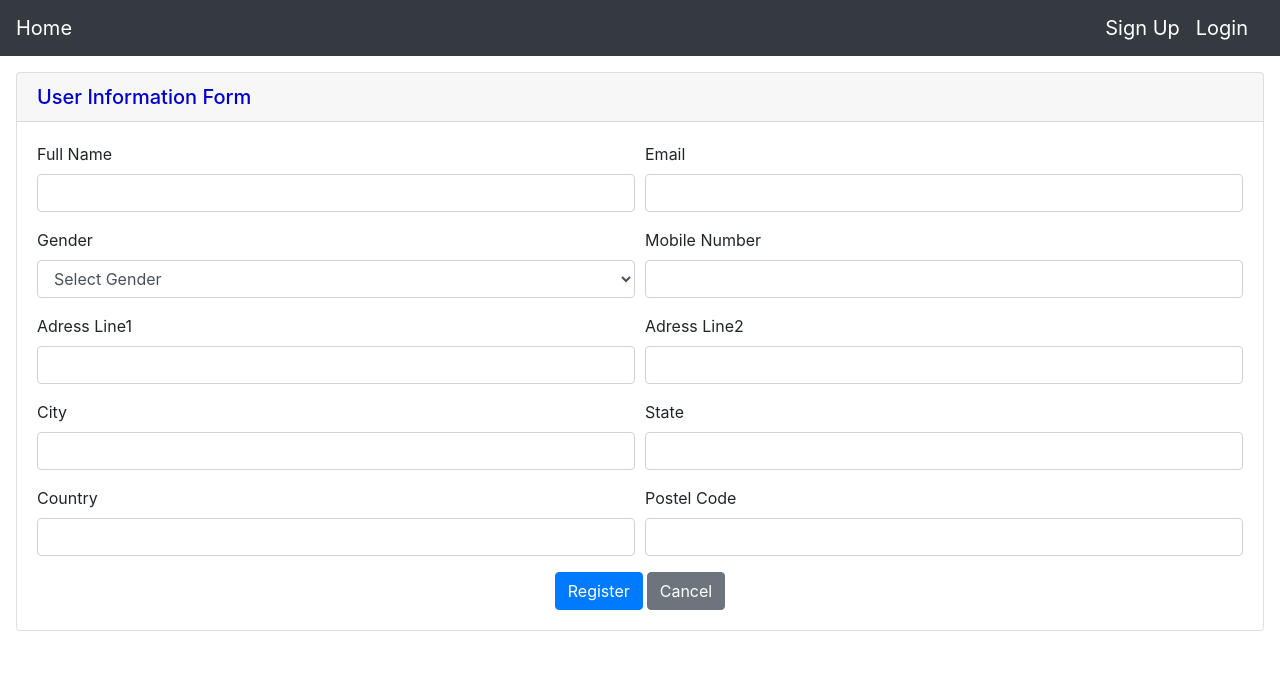
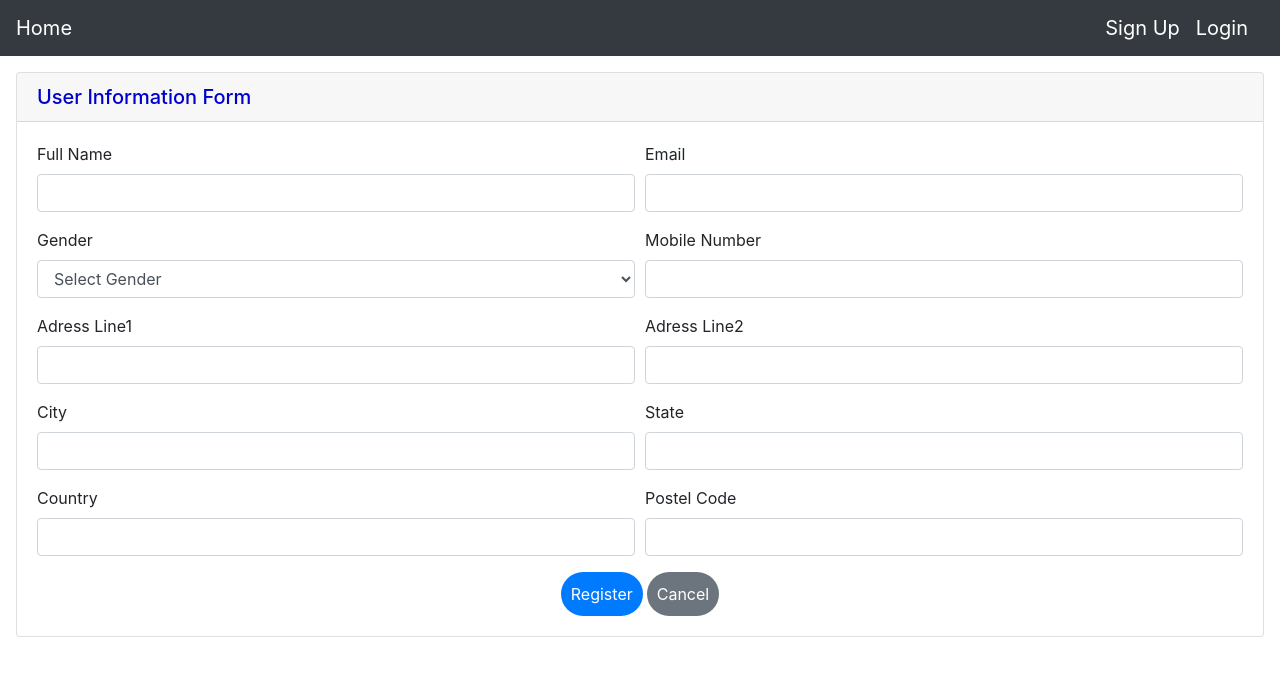
Before and after one commit to manjunatha96/Angular-Front, an Angular app: page /info in a window 1280 px wide. Shown: the top 676 px of the page. Built offline with nearby package versions, Linux system fonts and the light colour scheme.

Commit message:
third commit

```diff
--- a/src/app/Shared/login/login.model.ts
+++ b/src/app/Shared/login/login.model.ts
@@ -1,2 +1,5 @@
 export class Login {
+    email:String;
+    password:String;
+    token:String;
 }
--- a/src/app/Shared/login/login.service.ts
+++ b/src/app/Shared/login/login.service.ts
@@ -1,9 +1,18 @@
 import { Injectable } from '@angular/core';
+
+import { Login } from './login.model'
+import { HttpClient } from '@angular/common/http';
+import { Observable } from 'rxjs';
 
 @Injectable({
   providedIn: 'root'
 })
 export class LoginService {
 
-  constructor() { }
+  constructor(private http:HttpClient) { }
+  baseUrl='http://localhost:1234'
+
+  postLogin(login):Observable<Login>{
+    return this.http.post<Login>(`${this.baseUrl}/login/post`,login)
+  }
 }
--- a/src/app/Shared/userinfo/userinfo.model.ts
+++ b/src/app/Shared/userinfo/userinfo.model.ts
@@ -8,5 +8,5 @@ export class Userinfo {
     city:String;
     state:String;
     country:String;
-    Postel_Code:Number;
+    Postel_Code:String;
 }
--- a/src/app/Shared/userinfo/userinfo.service.ts
+++ b/src/app/Shared/userinfo/userinfo.service.ts
@@ -1,15 +1,15 @@
 import { Injectable } from '@angular/core';
 
 import { Userinfo } from './userinfo.model'
-import { from, Observable } from 'rxjs';
+import { Observable } from 'rxjs';
 import { HttpClient } from '@angular/common/http';
 @Injectable({
   providedIn: 'root'
 })
 export class UserinfoService {
-baseUrl='http://localhost:1234'
+
   constructor(private http:HttpClient) { }
-
+  baseUrl='http://localhost:1234'
   postUserInfo(userinfo):Observable<Userinfo>{
     console.log('posting user info',userinfo);
     return this.http.post<Userinfo>(`${this.baseUrl}/info/post`,userinfo)
--- a/src/app/login/login.component.css
+++ b/src/app/login/login.component.css
@@ -1,3 +1,16 @@
 h5{
     color: mediumblue;
 }
+button{
+
+    padding: 10px;
+
+    margin: 0px;
+
+    border-radius: 100px;
+
+    cursor: pointer;
+
+    border: 0px;
+
+    }
--- a/src/app/login/login.component.ts
+++ b/src/app/login/login.component.ts
@@ -1,5 +1,6 @@
 import { Component, OnInit } from '@angular/core';
 import { FormBuilder, FormGroup, Validators } from '@angular/forms';
+import { LoginService } from '../Shared/login/login.service';
 
 @Component({
   selector: 'app-login',
@@ -10,7 +11,7 @@ export class LoginComponent implements OnInit {
   registerForm: FormGroup;
   submitted = false;
 
-  constructor(private formBuilder: FormBuilder) { }
+  constructor(private formBuilder: FormBuilder, private _serviceLogin:LoginService) { }
   ngOnInit() {
     this.registerForm = this.formBuilder.group({
       email: ['', [Validators.required, Validators.email]],
@@ -25,6 +26,12 @@ export class LoginComponent implements OnInit {
   if (this.registerForm.invalid) {return;}
 
   console.log(this.registerForm.value)
+  this._serviceLogin.postLogin(this.registerForm.value)
+  .subscribe(res=>{
+    console.log(res)
+  },error=>{
+    console.log(error);
+  })
   }
 
   onReset() {
--- a/src/app/registartion/registartion.component.html
+++ b/src/app/registartion/registartion.component.html
@@ -16,7 +16,7 @@
                     <input type="text" formControlName="last_name" class="form-control" [ngClass]="{ 'is-invalid': submitted && f.last_name.errors }" />
                     <div *ngIf="submitted && f.last_name.errors" class="invalid-feedback">
                         <div *ngIf="f.last_name.errors.required">Last Name is required</div>
-                        <div *ngIf="f.lastName.errors.minlength">Last Name must be at least 5 characters</div>
+                        <div *ngIf="f.last_name.errors.minlength">Last Name must be at least 5 characters</div>
                     </div>
                 </div>
             </div>
@@ -29,7 +29,7 @@
                         <option value="Fe-Male">Fe-Male</option>
                     </select>
                     <div *ngIf="submitted && f.gender.errors" class="invalid-feedback">
-                        <div *ngIf="f.gender.errors.required">Title is required</div>
+                        <div *ngIf="f.gender.errors.required">Gender is required</div>
                     </div>
                 </div>
                 <div class="form-group col-6">
@@ -67,7 +67,7 @@
                     <option value="{{item._id}}" *ngFor="let item of role">{{item.role_name}}</option>
                 </select>
                 <div *ngIf="submitted && f.role_id.errors" class="invalid-feedback">
-                    <div *ngIf="f.role_id.errors.required">Title is required</div>
+                    <div *ngIf="f.role_id.errors.required">Role is required</div>
                 </div>
             </div>
         </div>
--- a/src/app/registartion/registartion.component.ts
+++ b/src/app/registartion/registartion.component.ts
@@ -18,15 +18,10 @@ export class RegistartionComponent implements OnInit {
   ngOnInit() {
     this.getDesigation();
     this.initForm();
-    this.onCancel();
 }
 
 clearFormData() {
   this.registerForm.reset();
-}
-
-onCancel() {
-  this.clearFormData();
 }
 
 showSuccess(status) {
@@ -77,5 +72,9 @@ private handleError(error) {
     timeOut: 2000
   });
 }
+onReset() {
+  this.submitted = false;
+  this.registerForm.reset();
+  }
 
 }
--- a/src/app/user-information/user-information.component.css
+++ b/src/app/user-information/user-information.component.css
@@ -1,3 +1,16 @@
 h5{
     color: mediumblue;
 }
+button{
+
+    padding: 10px;
+
+    margin: 0px;
+
+    border-radius: 100px;
+
+    cursor: pointer;
+
+    border: 0px;
+
+    }
--- a/src/app/user-information/user-information.component.html
+++ b/src/app/user-information/user-information.component.html
@@ -82,7 +82,7 @@
             </div>
             <div class="form-group col-6">
             <label>Postel Code</label>
-            <input type="number" formControlName="Postel_Code" class="form-control" [ngClass]="{ 'is-invalid': submitted && f.Postel_Code.errors }" />
+            <input type="text" formControlName="Postel_Code" class="form-control" [ngClass]="{ 'is-invalid': submitted && f.Postel_Code.errors }" />
             <div *ngIf="submitted && f.Postel_Code.errors" class="invalid-feedback">
                 <div *ngIf="f.Postel_Code.errors.required">Postel Code is required</div>
             </div>
```
